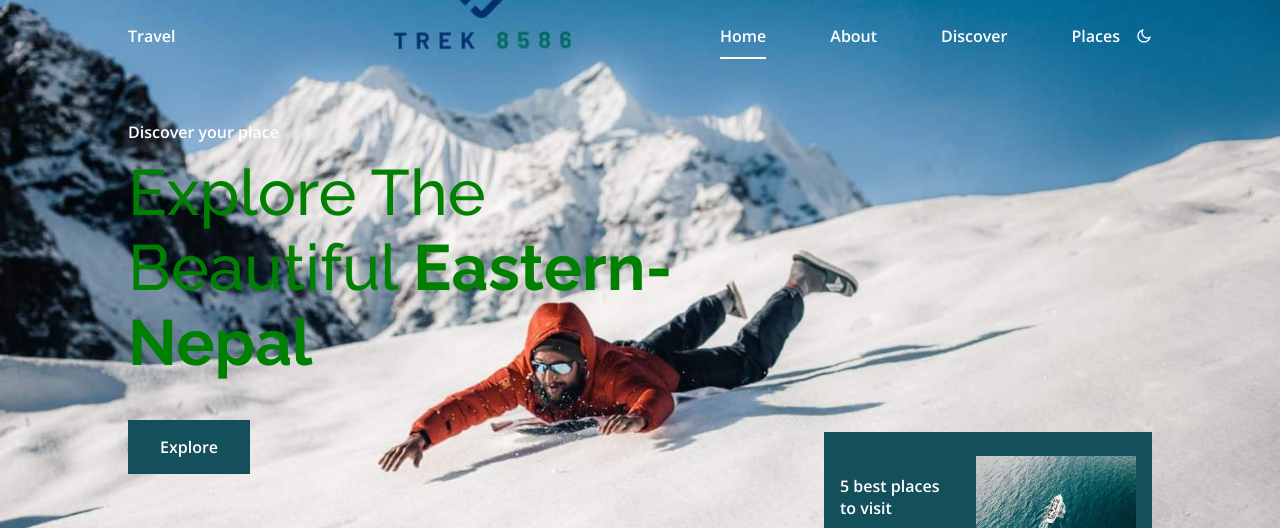
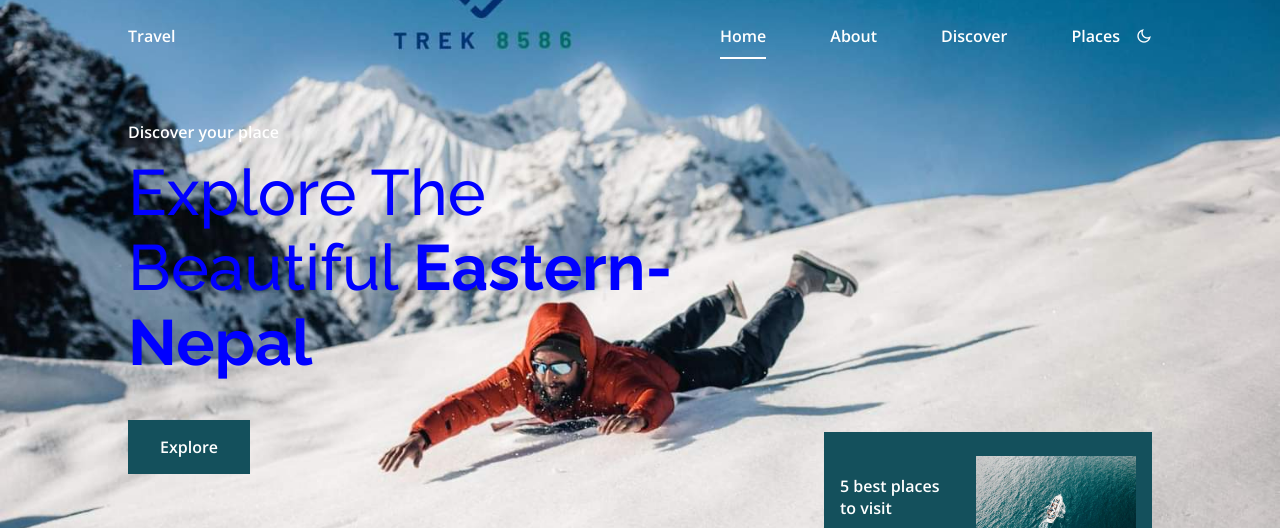
Before and after one commit to kirankc45/kirankhatrichhetri, a plain HTML site: page index.html in a window 1280 px wide. Shown: the top 528 px of the page. Drawn offline with nearby package versions, Linux system fonts and the light colour scheme.

Commit message:
index.html

```diff
--- a/index.html
+++ b/index.html
@@ -61,7 +61,7 @@
                 <div class="home__container container grid">
                     <div class="home__data">
                         <span class="home__data-subtitle">Discover your place</span>
-                        <h1 class="home__data-title"><p style="color:green;">Explore The <br> Beautiful <b>Eastern- <br> Nepal</b></p></h1>
+                        <h1 class="home__data-title"><p style="color:blue;">Explore The <br> Beautiful <b>Eastern- <br> Nepal</b></p></h1>
                         <a href="#" class="button">Explore</a>
 
                     </div>
```
